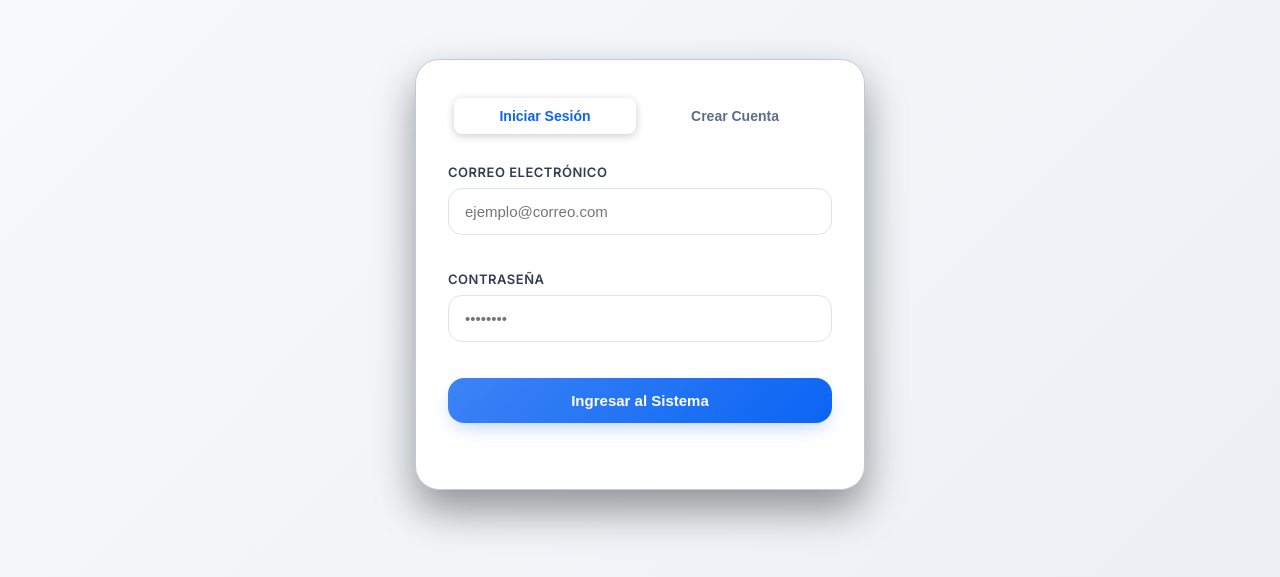
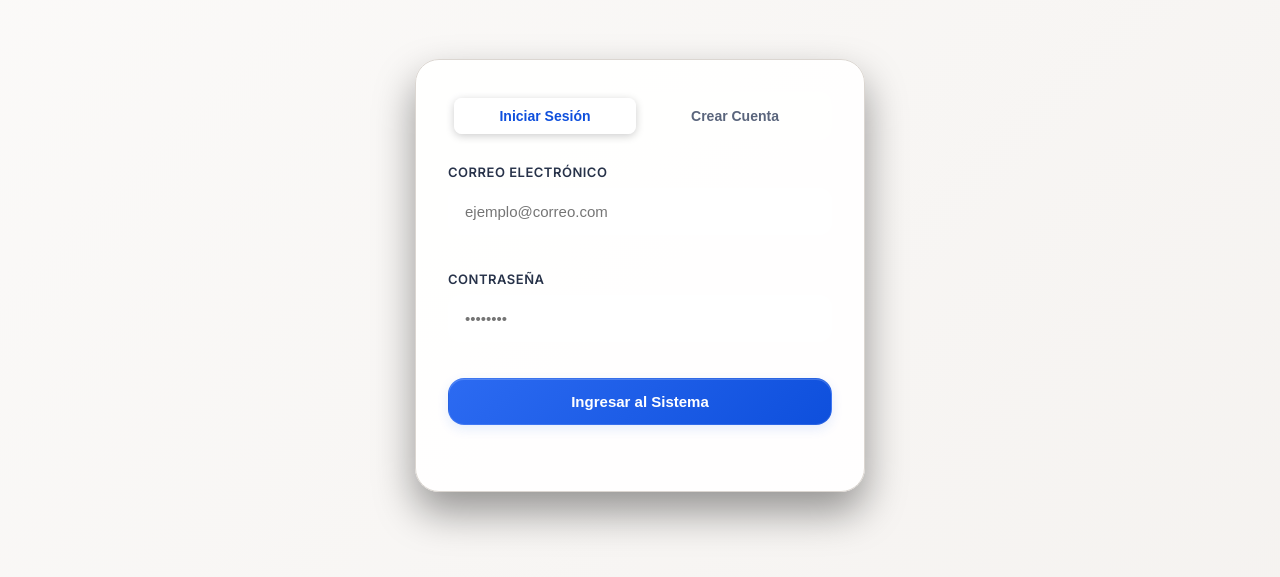
Before and after one commit to resimedrd/ResiMedrd, a website: page index.html in a window 1280 px wide. Shown: the part 111-688 px from the top of the page. Drawn offline with nearby package versions, Linux system fonts and the light colour scheme.

Commit message:
design: upgrade Modo Claro a version premium con alabastro glassmorphism y sombras ambientales oclusion

```diff
--- a/styles.css
+++ b/styles.css
@@ -1,22 +1,22 @@
 :root {
-  --bg: hsl(210, 40%, 98%);
-  --bg-2: hsl(210, 40%, 95%);
-  --panel: #ffffff;
-  --panel-strong: #ffffff;
-  --panel-soft: hsl(210, 40%, 94%);
-  --bg-card: #ffffff;
-  --option-bg: #ffffff;
-
-  --border: hsl(214, 32%, 90%);
-  --border-strong: hsl(214, 25%, 80%);
-
-  --text: hsl(215, 47%, 15%);
-  --text-soft: hsl(215, 25%, 25%);
-  --text-dim: hsl(215, 20%, 45%);
-
-  --primary: hsl(217, 91%, 60%);
-  --primary-2: hsl(217, 91%, 50%);
-  --primary-soft: rgba(59, 130, 246, 0.08);
+  --bg: hsl(30, 24%, 98%);
+  --bg-2: hsl(30, 20%, 95%);
+  --panel: rgba(255, 255, 255, 0.75);
+  --panel-strong: rgba(255, 255, 255, 0.90);
+  --panel-soft: hsl(30, 16%, 93%);
+  --bg-card: rgba(255, 255, 255, 0.65);
+  --option-bg: rgba(255, 255, 255, 0.50);
+
+  --border: rgba(255, 255, 255, 0.65);
+  --border-strong: hsl(30, 12%, 84%);
+
+  --text: hsl(220, 45%, 12%);
+  --text-soft: hsl(220, 30%, 22%);
+  --text-dim: hsl(220, 16%, 42%);
+
+  --primary: hsl(221, 88%, 56%);
+  --primary-2: hsl(221, 88%, 46%);
+  --primary-soft: rgba(37, 99, 235, 0.06);
 
   --success: hsl(142, 71%, 45%);
   --success-soft: rgba(34, 197, 94, 0.08);
@@ -27,16 +27,16 @@
   --warning: hsl(38, 92%, 50%);
   --warning-soft: rgba(245, 158, 11, 0.08);
 
-  --hero-bg: linear-gradient(135deg, rgba(59, 130, 246, 0.05) 0%, #ffffff 100%);
-  --hero-text: hsl(215, 47%, 15%);
-  --hero-text-soft: hsl(215, 25%, 35%);
-  --hero-border: hsl(214, 32%, 90%);
+  --hero-bg: linear-gradient(135deg, rgba(37, 99, 235, 0.03) 0%, rgba(255, 255, 255, 0.8) 100%);
+  --hero-text: hsl(220, 45%, 12%);
+  --hero-text-soft: hsl(220, 30%, 32%);
+  --hero-border: rgba(255, 255, 255, 0.65);
 
   /* Variables de Modales - Modo Claro */
   --bg-modal: rgba(255, 255, 255, 0.90);
-  --text-modal: hsl(215, 47%, 15%);
-  --text-modal-dim: hsl(215, 20%, 45%);
-  --border-modal: hsl(214, 32%, 90%);
+  --text-modal: hsl(220, 45%, 12%);
+  --text-modal-dim: hsl(220, 16%, 42%);
+  --border-modal: rgba(255, 255, 255, 0.65);
   --overlay-modal: rgba(15, 23, 42, 0.25);
 
   /* Neon Fire & Battle Theme & Glassmorphism Presets */
@@ -47,7 +47,7 @@
   --glass-bg-dark: rgba(15, 23, 42, 0.55);
   --glass-border: rgba(255, 255, 255, 0.08);
   --glass-border-dark: rgba(255, 255, 255, 0.05);
-  --glass-shadow: 0 16px 32px 0 rgba(31, 38, 135, 0.06);
+  --glass-shadow: 0 1px 3px rgba(0, 0, 0, 0.01), 0 10px 30px -10px rgba(100, 116, 139, 0.08), 0 16px 40px -16px rgba(100, 116, 139, 0.06);
   --gold-gradient: linear-gradient(135deg, #ffe066 0%, #f59e0b 50%, #d97706 100%);
   --silver-gradient: linear-gradient(135deg, #f1f5f9 0%, #cbd5e1 50%, #64748b 100%);
   --bronze-gradient: linear-gradient(135deg, #ffedd5 0%, #b45309 50%, #78350f 100%);
@@ -93,6 +93,8 @@ body.dark-mode {
   --text-modal-dim: hsl(215, 20%, 75%);
   --border-modal: rgba(255, 255, 255, 0.08);
   --overlay-modal: rgba(15, 23, 42, 0.65);
+
+  --glass-shadow: 0 10px 30px -10px rgba(0, 0, 0, 0.4), 0 1px 3px rgba(255, 255, 255, 0.01);
 }
 
 * {
@@ -122,13 +124,13 @@ h1, h2, h3, h4, h5, h6, .brand-mark, .flashcard-q, .mode-title, .quiz-timer, .re
   left: 0;
   width: 100vw;
   height: 100vh;
-  background: linear-gradient(135deg, hsl(210, 40%, 98%) 0%, hsl(210, 30%, 94%) 100%) !important;
+  background: linear-gradient(135deg, var(--bg) 0%, var(--bg-2) 100%) !important;
   z-index: -1;
   transition: background 0.3s ease;
 }
 
 body.dark-mode .app-bg {
-  background: hsl(222, 47%, 6%) !important;
+  background: var(--bg) !important;
 }
 
 .layout {
@@ -294,21 +296,15 @@ body.dark-mode .app-bg {
 
 .panel {
   background: var(--panel);
-  border: 1px solid rgba(10, 102, 194, 0.05);
+  border: 1px solid var(--border);
   border-radius: 32px;
   padding: 36px;
   display: flex;
   flex-direction: column;
   backdrop-filter: blur(16px);
   -webkit-backdrop-filter: blur(16px);
-  box-shadow: 0 4px 20px -2px rgba(10, 102, 194, 0.03),
-              0 12px 40px -8px rgba(0, 0, 0, 0.02);
-  transition: transform 0.3s ease, box-shadow 0.3s ease;
-}
-
-body.dark-mode .panel {
-  border: 1px solid var(--border) !important;
-  box-shadow: 0 10px 30px -10px rgba(0, 0, 0, 0.3) !important;
+  box-shadow: var(--glass-shadow);
+  transition: transform 0.3s cubic-bezier(0.16, 1, 0.3, 1), box-shadow 0.3s ease;
 }
 
 .panel-head {
@@ -3191,3 +3187,30 @@ body:has(#pantalla-quiz.active) .main-shell {
   padding-top: 0 !important;
   margin-top: 0 !important;
 }
+
+/* ☀️ Premium Micro-Interacciones & Efectos Táctiles */
+.panel:hover {
+  transform: translateY(-2px);
+  box-shadow:
+    0 12px 32px -4px rgba(100, 116, 139, 0.08),
+    0 20px 48px -8px rgba(100, 116, 139, 0.06) !important;
+}
+
+body.dark-mode .panel:hover {
+  transform: translateY(-2px);
+  box-shadow:
+    0 12px 32px -4px rgba(0, 0, 0, 0.4),
+    0 20px 48px -8px rgba(0, 0, 0, 0.3) !important;
+}
+
+/* Efecto de clic físico interactivo (Active state scaling) */
+.btn:active, .option-btn:active, .panel:active {
+  transform: scale(0.985);
+  transition: transform 0.1s ease;
+}
+
+.btn-primary {
+  background: linear-gradient(135deg, var(--primary) 0%, var(--primary-2) 100%) !important;
+  border: 1px solid rgba(255, 255, 255, 0.1) !important;
+  box-shadow: 0 4px 12px rgba(37, 99, 235, 0.12), inset 0 1px 0 rgba(255, 255, 255, 0.2) !important;
+}
```
